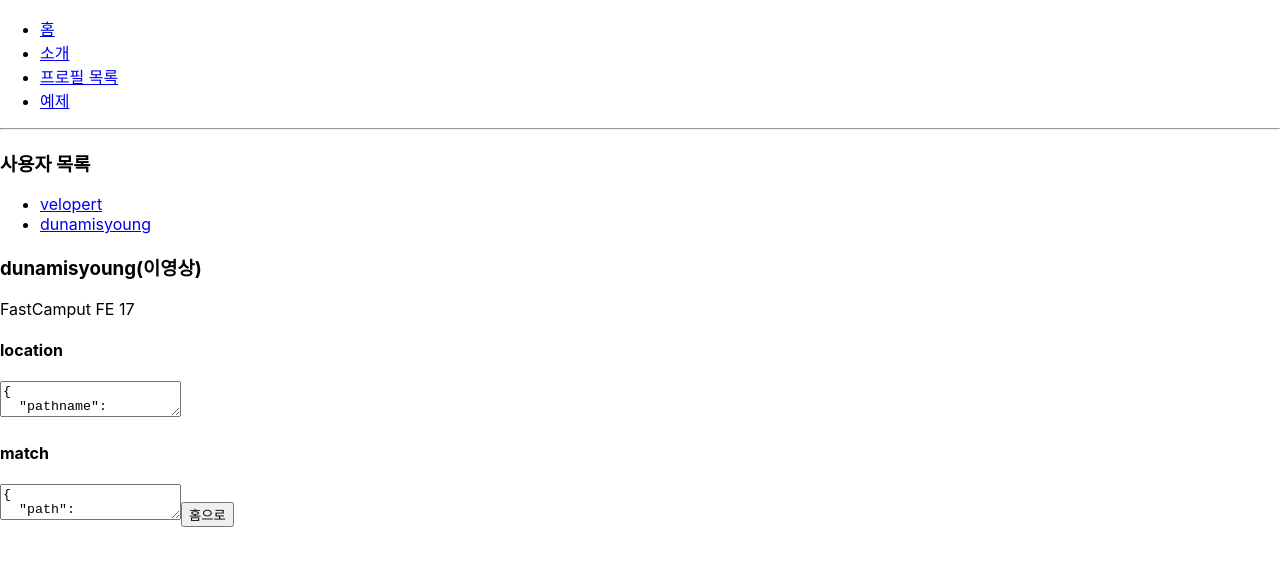
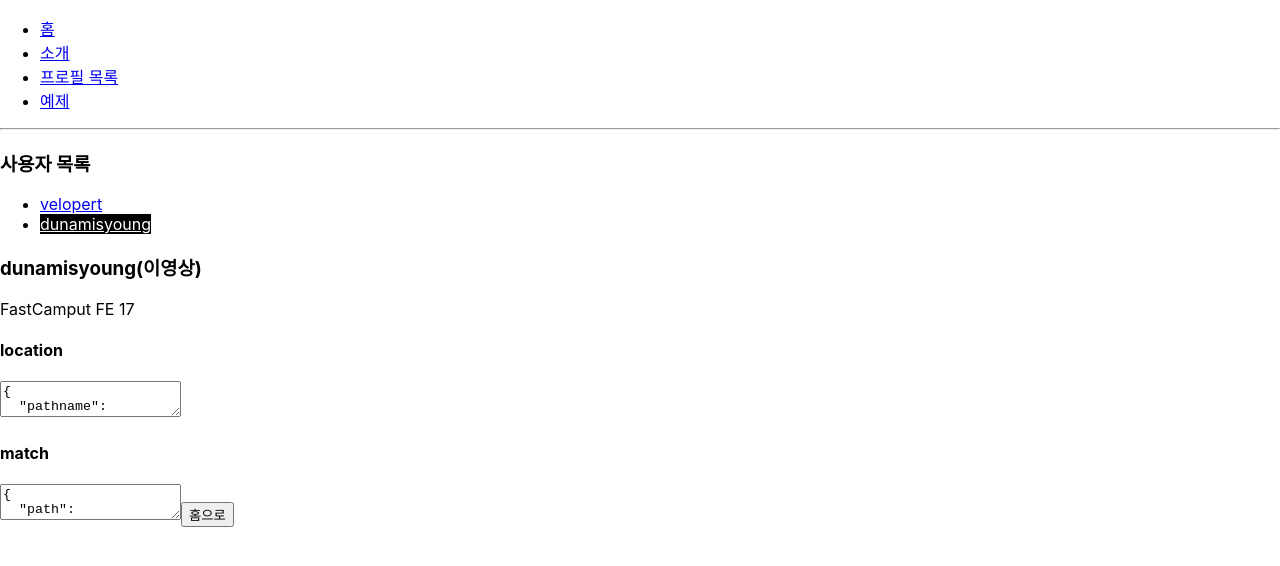
Before and after one commit to dunamisyoung/begin-react-WithVelopert, a React (Create React App) app: page /profiles/dunamisyoung in a window 1280 px wide. Shown: the top 566 px of the page. Built offline with nearby package versions, Linux system fonts and the light colour scheme.

Commit message:
Feat : NavLink 사용법

```diff
--- a/src/Profiles.js
+++ b/src/Profiles.js
@@ -1,6 +1,6 @@
 import React from 'react';
 import Profile from './Profile';
-import { Link, Route } from 'react-router-dom';
+import { NavLink, Route } from 'react-router-dom';
 
 const Profiles = () => {
   return (
@@ -8,10 +8,25 @@ const Profiles = () => {
       <h3>사용자 목록</h3>
       <ul>
         <li>
-          <Link to="/profiles/velopert">velopert</Link>
+          {/* NavLink는 Link에서 사용하는 경로가 일치했을때 특정 스타일이나 CSS 클래스를 적용할수있게 하는 컴포넌트이다.
+          만약 스타일을 부여하고 싶다면 activeStyle을 클래스를 부여하고싶다면 activeClassName을 이용하면된다.
+          isActive를 통해서 함수로 조건부 스타일링을 할수있다.
+          isActive는 파라미터로 두가지를 가져온다.((match, location) => {
+            retrun match.location === 'blabla'
+          })
+          */}
+          <NavLink
+            to="/profiles/velopert"
+            activeStyle={{ background: 'black', color: 'white' }}
+            activeClassName="active"
+          >
+            velopert
+          </NavLink>
         </li>
         <li>
-          <Link to="/profiles/dunamisyoung">dunamisyoung</Link>
+          <NavLink to="/profiles/dunamisyoung" activeStyle={{ background: 'black', color: 'white' }}>
+            dunamisyoung
+          </NavLink>
         </li>
       </ul>
 
```
Also changed, not shown: 1 other file (tests, documents, lock files or other folders).
